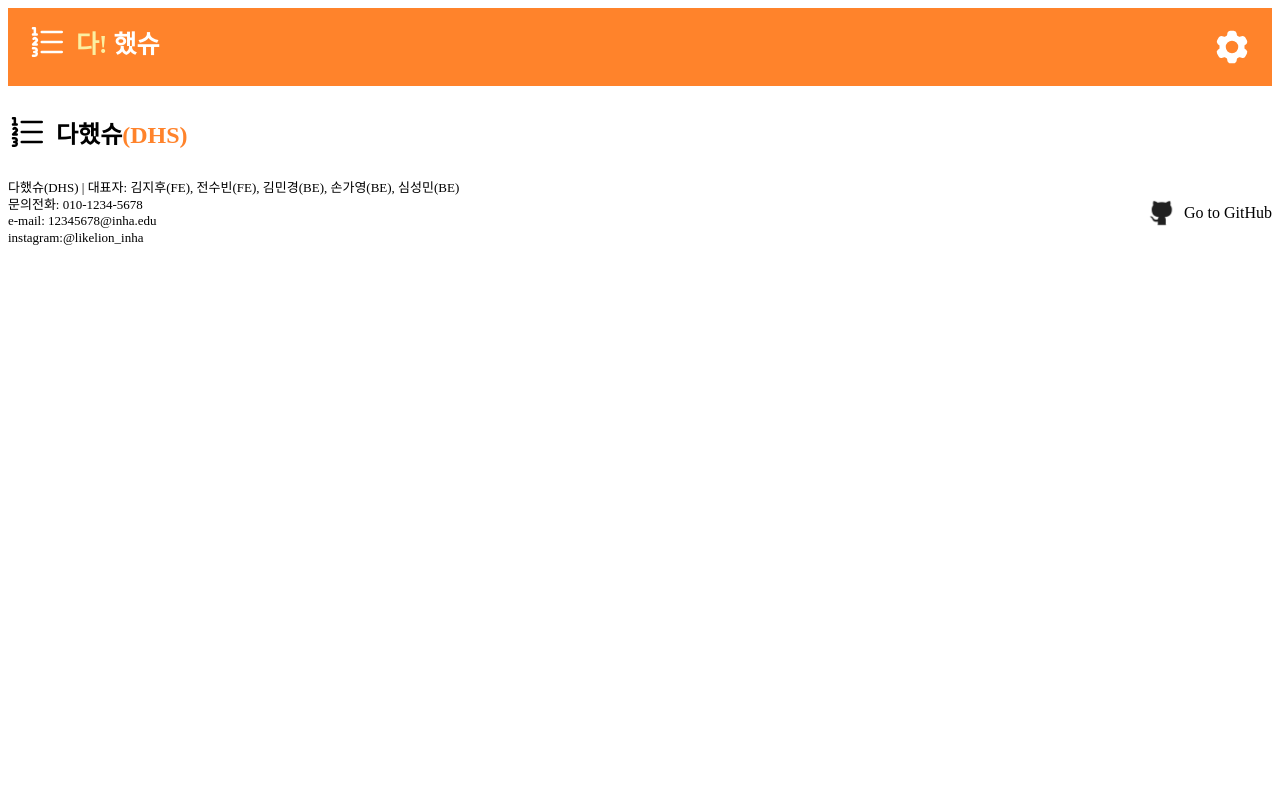
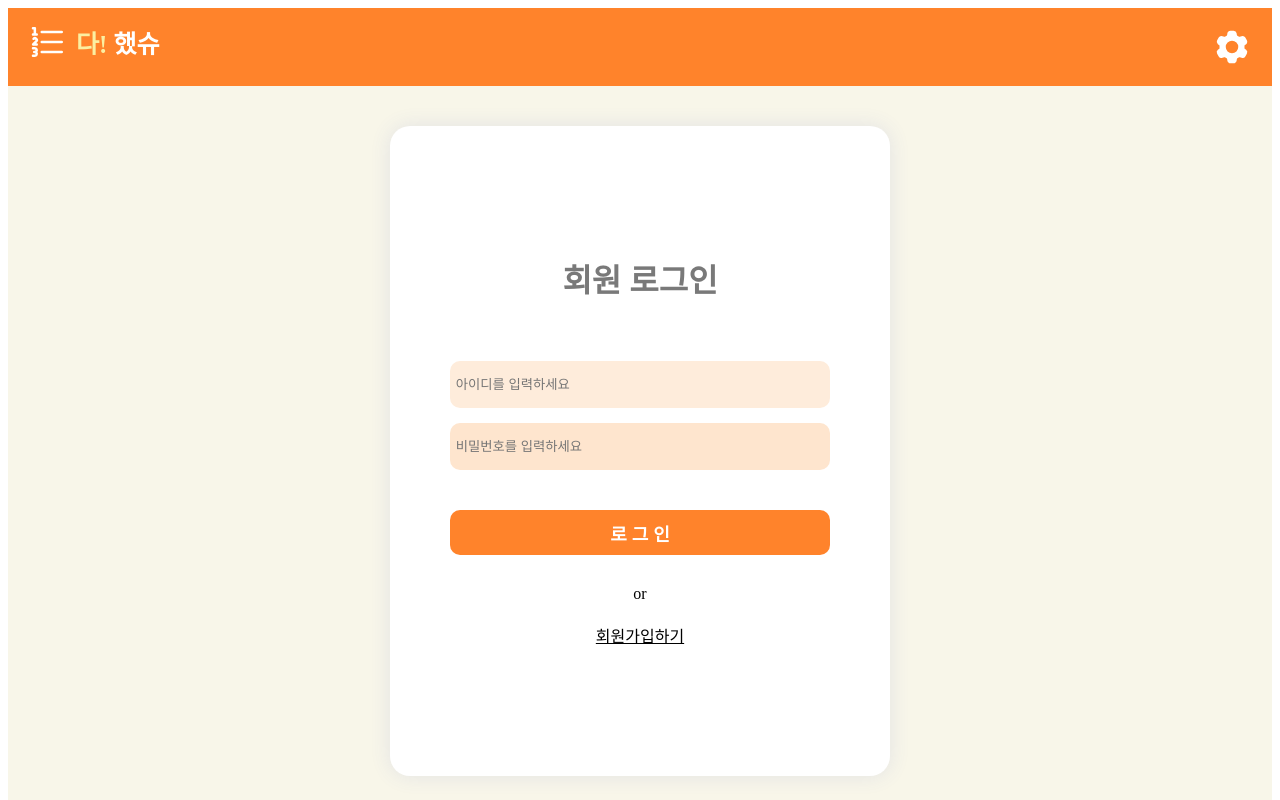
Before and after one commit to snuubinny/healthwarning, a React (Create React App) app: page / in a window 1280 px wide. Shown: the top 800 px of the page. Built offline with nearby package versions, Linux system fonts and the light colour scheme.

Commit message:
feat/loginForm_implemented

```diff
--- a/src/pages/LoginForm.jsx
+++ b/src/pages/LoginForm.jsx
@@ -1,8 +1,121 @@
 import React from "react";
 import { useNavigate } from "react-router-dom";
+import styled from "styled-components";
+
+const LoginContainer = styled.div`
+  background-color: #f8f6e9;
+  display: flex;
+  justify-content: center;
+  width: 100%;
+  height: auto;
+`;
+
+const LoginBox = styled.div`
+  background-color: white;
+  display: flex;
+  justify-content: center;
+  flex-direction: column;
+  width: 500px;
+  height: 650px;
+  margin: 40px;
+  border-radius: 20px;
+  box-shadow: 0px 0px 20px 1px #e4e4e4;
+`;
+
+const TitleBox = styled.h1`
+  display: flex;
+  justify-content: center;
+  color: #797979;
+  margin: 0;
+`;
+
+const FormBox = styled.div`
+  margin: 30px;
+  padding: 30px;
+  display: flex;
+  flex-direction: column;
+  gap: 15px;
+  border-radius: 10px;
+  margin-bottom: 0;
+`;
+
+const IdBox = styled.input`
+  height: 45px;
+  background-color: #feecdb;
+  border-color: #f8efe6;
+  border-style: none;
+  border-radius: 10px;
+  outline-color: #ffe3c8;
+`;
+
+const PwBox = styled.input`
+  height: 45px;
+  background-color: #fee5ce;
+  border-color: #f8efe6;
+  border-style: none;
+  border-radius: 10px;
+  outline-color: #ffe3c8;
+`;
+
+const LoginButton = styled.button`
+  margin: 60px;
+  height: 45px;
+  border: none;
+  background-color: #ff832b;
+  color: white;
+  font-size: large;
+  font-weight: bold;
+  border-radius: 10px;
+  margin-bottom: 30px;
+  margin-top: 10px;
+  cursor: pointer;
+
+  &:hover {
+    background-color: #fee5ce;
+    color: #ff832b;
+  }
+`;
+
+const TextBox = styled.div`
+  display: flex;
+  justify-content: center;
+  margin-bottom: 20px;
+`;
+
+const ResisterButton = styled.div`
+  display: flex;
+  justify-content: center;
+  text-decoration: underline;
+  cursor: pointer;
+
+  &:hover {
+    font-weight: bold;
+  }
+`;
 
 function LoginForm() {
-  return <div></div>;
+  const navigate = useNavigate();
+
+  const handleRegisterClick = () => {
+    navigate("/register");
+  };
+
+  return (
+    <LoginContainer>
+      <LoginBox>
+        <TitleBox>회원 로그인</TitleBox>
+        <FormBox>
+          <IdBox placeholder=" 아이디를 입력하세요"></IdBox>
+          <PwBox placeholder=" 비밀번호를 입력하세요"></PwBox>
+        </FormBox>
+        <LoginButton>로 그 인</LoginButton>
+        <TextBox>or</TextBox>
+        <ResisterButton onClick={handleRegisterClick}>
+          회원가입하기
+        </ResisterButton>
+      </LoginBox>
+    </LoginContainer>
+  );
 }
 
 export default LoginForm;
```
